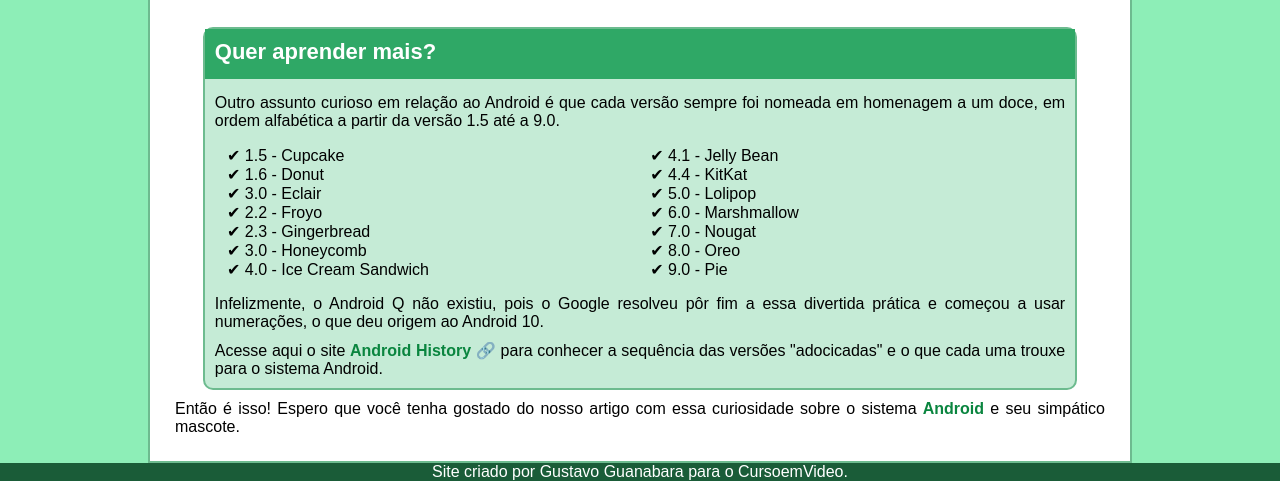
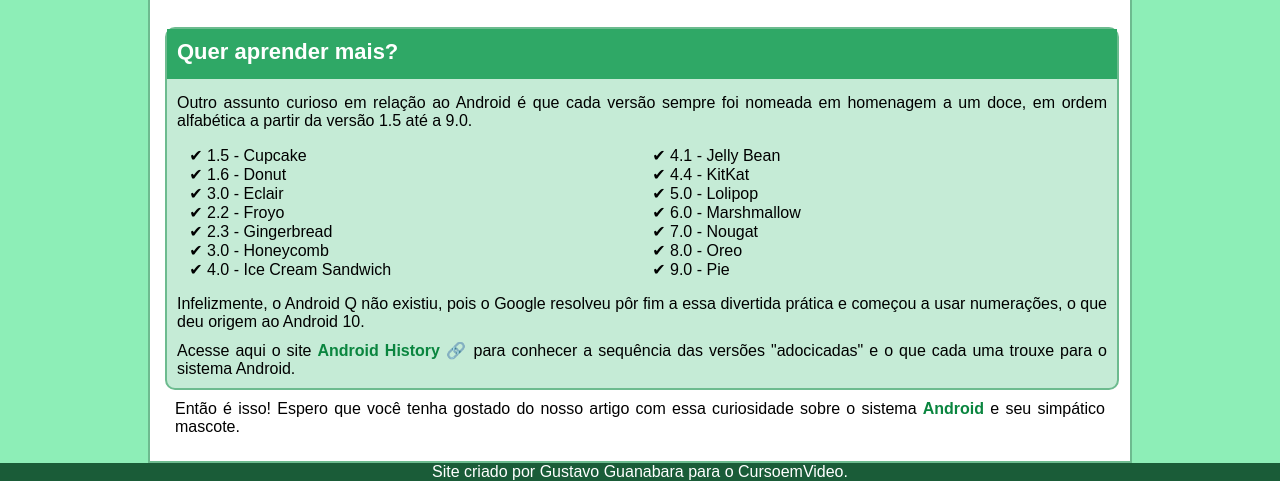
Before and after one commit to MuraroDev/Web-Projects, a plain HTML site: page d010/index.html in a window 1280 px wide. Shown: the part 1967-2448 px from the top of the page. Drawn offline with Linux system fonts and the light colour scheme.

Commit message:
aumentei o tamanho do main.extra

```diff
--- a/d010/style.css
+++ b/d010/style.css
@@ -100,7 +100,7 @@ main.extra {
     padding: 0px;
     border-radius: 10px;
     background-color: #C5EBD6;
-    width: 68vw;
+    width: 83vw;
 }
 
 ul {
```
